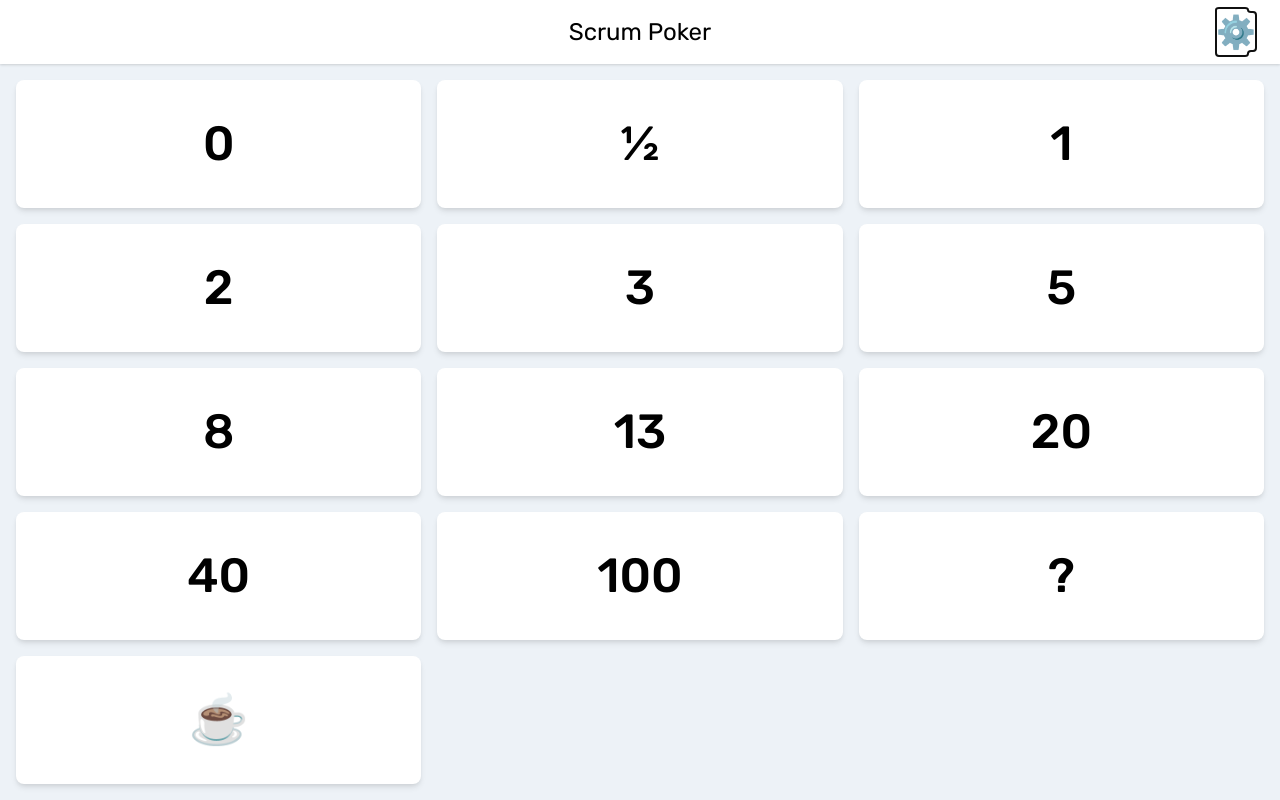
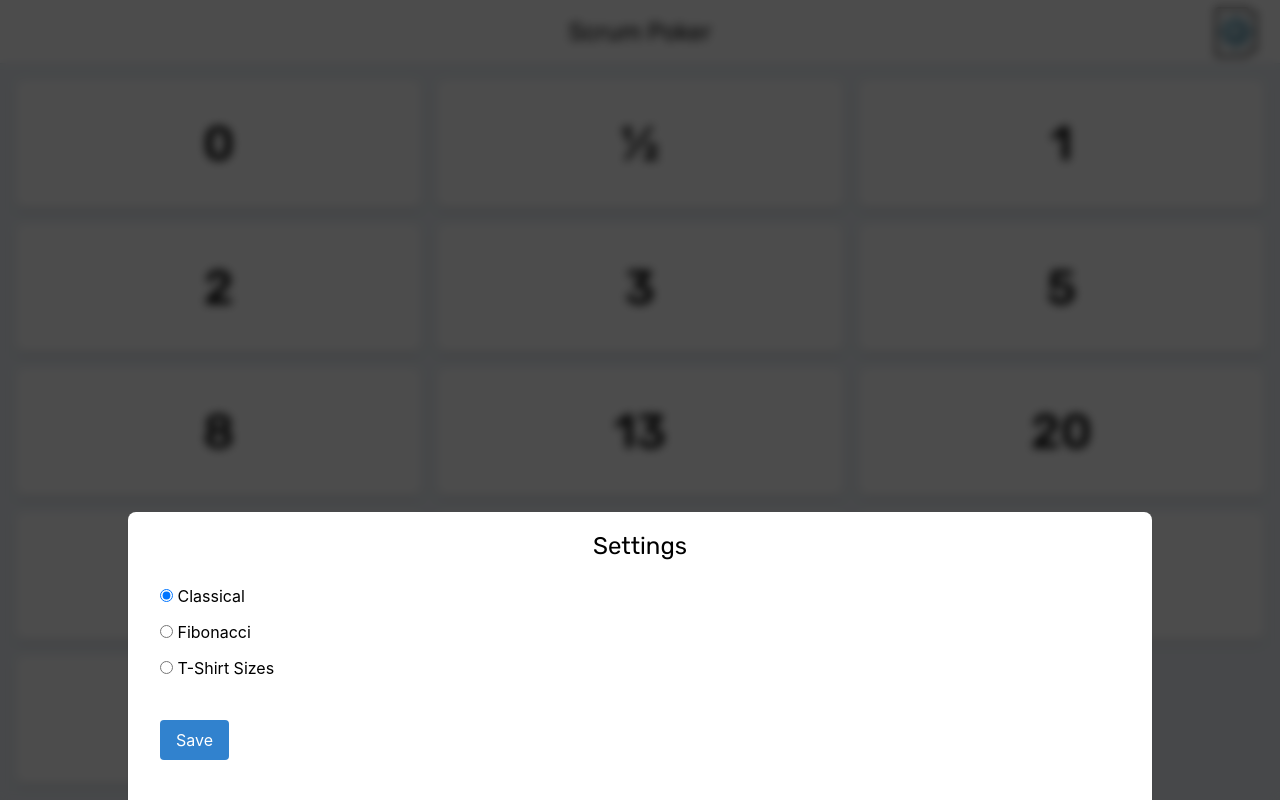
Before and after one commit to sarioglu/scrum-cards, a Svelte app: page / in a window 1280 px wide. Both pictures are taken after a click on the button "⚙️". Built offline with nearby package versions, Linux system fonts and the light colour scheme.

Commit message:
Add Settings modal

```diff
--- a/src/components/AppBar.svelte
+++ b/src/components/AppBar.svelte
@@ -1,5 +1,7 @@
 <script>
+  import Settings from './Settings.svelte'
 
+  let settingsOpen = false
 </script>
 
 <style>
@@ -11,7 +13,7 @@
     padding: 1rem 2rem;
 
     background-color: #ffffff;
-    box-shadow: 0 1px 3px 0 rgba(0, 0, 0, 0.1), 0 1px 2px 0 rgba(0, 0, 0, 0.06);
+    border-bottom: 1px solid #e2e8f0;
   }
 
   .icon {
@@ -31,5 +33,17 @@
 <div class="app-bar">
   <div class="icon" />
   <div class="title">Scrum Poker</div>
-  <button class="icon">⚙️</button>
+  <button
+    class="icon"
+    on:click={() => {
+      settingsOpen = true
+    }}>
+    ⚙️
+  </button>
 </div>
+{#if settingsOpen}
+  <Settings
+    onClose={() => {
+      settingsOpen = false
+    }} />
+{/if}
--- /dev/null
+++ b/src/components/Settings.svelte
@@ -0,0 +1,73 @@
+<script>
+  import { get } from 'svelte/store'
+  import { CARD_SET_NAMES, currentCardSetName } from '../store/cards.js'
+
+  let selectedCardSetName = get(currentCardSetName)
+
+  export let onClose = () => {}
+</script>
+
+<style>
+  .backdrop {
+    width: 100vw;
+    height: 100vh;
+
+    position: absolute;
+    overflow: hidden;
+    background-color: rgba(0, 0, 0, 0.7);
+    backdrop-filter: blur(5px);
+    z-index: 999;
+  }
+
+  .modal {
+    width: 80%;
+    height: 50%;
+    margin: 40% 10%;
+    padding: 1rem 2rem;
+
+    border-radius: 0.5rem;
+    background-color: #ffffff;
+    box-shadow: 0 4px 6px -1px rgba(0, 0, 0, 0.1), 0 2px 4px -1px rgba(0, 0, 0, 0.06);
+  }
+
+  .title {
+    text-align: center;
+    font-family: 'Rubik', sans-serif;
+    font-size: 1.5rem;
+    margin-bottom: 1rem;
+  }
+
+  .radio-button {
+    display: block;
+    padding: 0.25rem 0;
+    margin: 0.25rem 0;
+  }
+
+  .submit-button {
+    margin-top: 2rem;
+    padding: 0.5rem 1rem;
+    border-radius: 0.25rem;
+    background-color: #3182ce;
+    color: #ffffff;
+  }
+</style>
+
+<div class="backdrop" on:click={() => onClose()}>
+  <div class="modal" on:click|stopPropagation={() => {}}>
+    <div class="title">Settings</div>
+    <form
+      on:submit|preventDefault={() => {
+        currentCardSetName.set(selectedCardSetName)
+        onClose()
+      }}>
+      {#each Object.values(CARD_SET_NAMES) as cardSetName}
+        <label class="radio-button">
+          <input type="radio" bind:group={selectedCardSetName} value={cardSetName} />
+          {cardSetName}
+        </label>
+      {/each}
+
+      <button class="submit-button" type="submit">Save</button>
+    </form>
+  </div>
+</div>
--- a/src/store/cards.js
+++ b/src/store/cards.js
@@ -1,9 +1,9 @@
 import { readable, writable, derived } from 'svelte/store'
 
 export const CARD_SET_NAMES = {
-  CLASSICAL: 'classical',
-  FIBONACCI: 'fibonacci',
-  TSHIRT: 'tshirt',
+  CLASSICAL: 'Classical',
+  FIBONACCI: 'Fibonacci',
+  TSHIRT: 'T-Shirt Sizes',
 }
 
 export const cardSets = readable({
```
